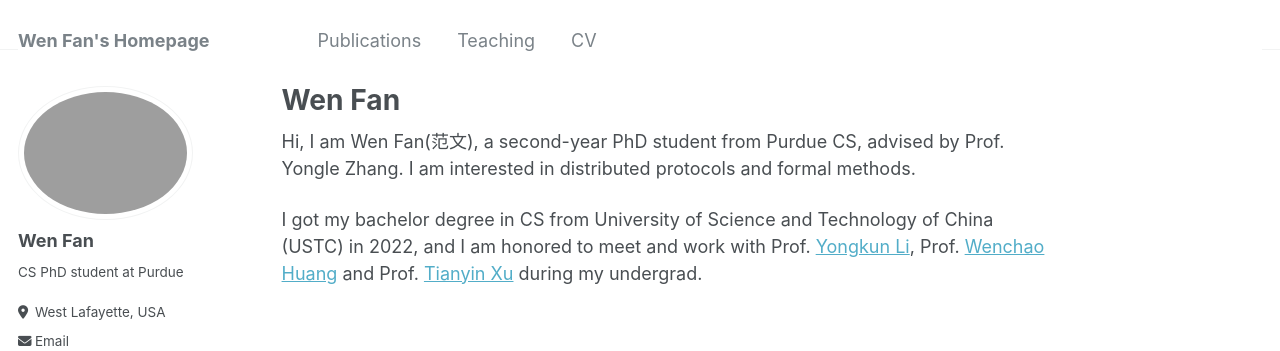
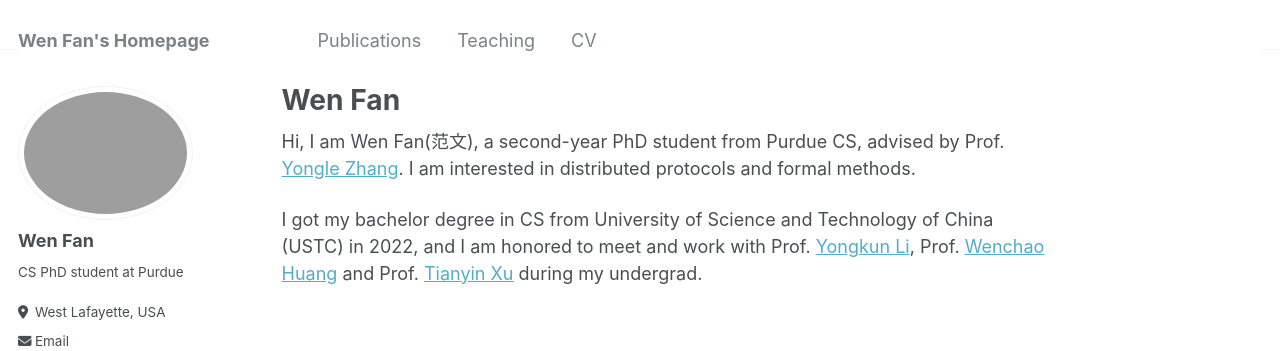
Before and after one commit to fanweneddie/fanweneddie.github.io, a Jekyll site: the page built from _pages/about.md, in a window 1280 px wide. Shown: the top 351 px of the page. Built offline with Jekyll 4.4.1, drawn with Linux system fonts in a browser that asks for light colours; part of the change alters nothing that is shown.

```diff
--- a/_pages/about.md
+++ b/_pages/about.md
@@ -7,6 +7,6 @@ redirect_from:
   - /about.html
 ---
 
-Hi, I am Wen Fan(范文), a second-year PhD student from Purdue CS, advised by Prof. Yongle Zhang. I am interested in distributed protocols and formal methods.
+Hi, I am Wen Fan(范文), a second-year PhD student from Purdue CS, advised by Prof. [Yongle Zhang](https://yonglezh-purdue.github.io/). I am interested in distributed protocols and formal methods.
 
 I got my bachelor degree in CS from University of Science and Technology of China (USTC) in 2022, and I am honored to meet and work with Prof. [Yongkun Li](http://staff.ustc.edu.cn/~ykli/), Prof. [Wenchao Huang](https://scholar.google.com/citations?user=whv_2gwAAAAJ&hl=en) and Prof. [Tianyin Xu](https://tianyin.github.io/) during my undergrad.
```
